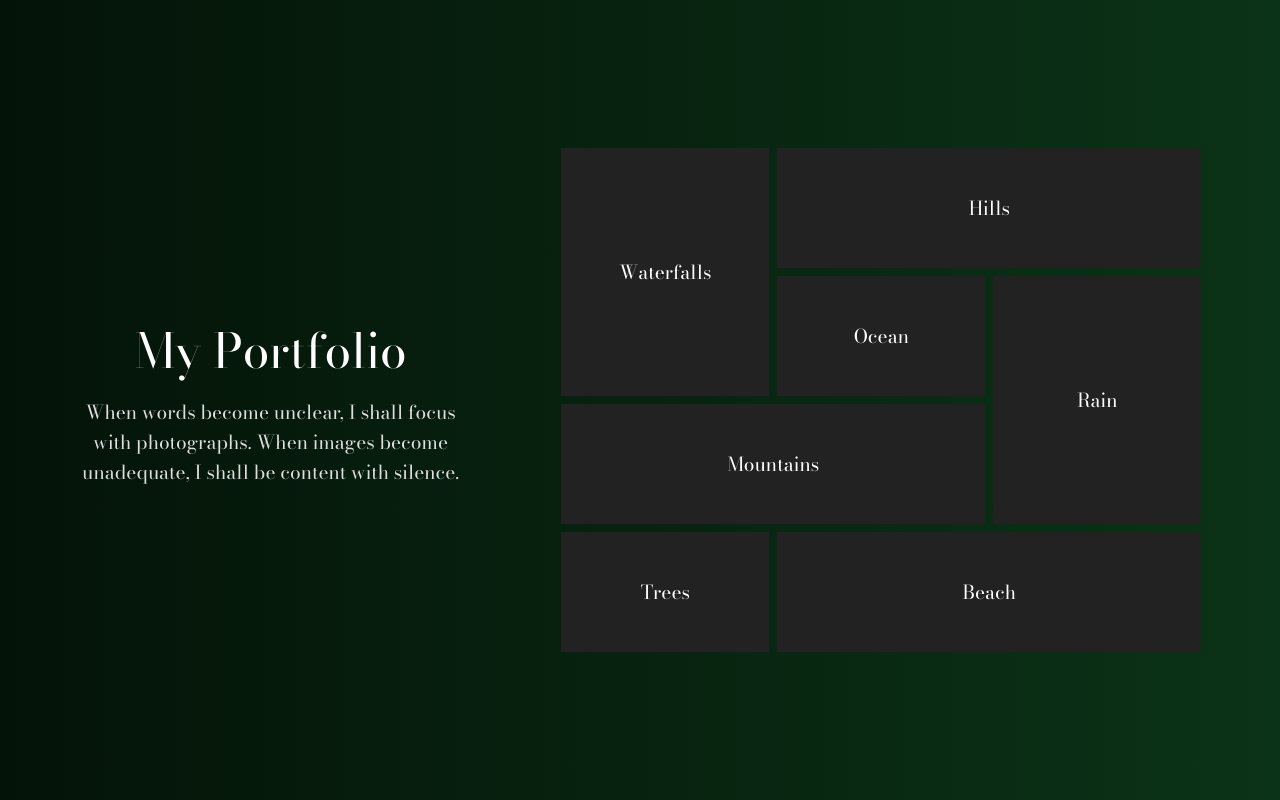
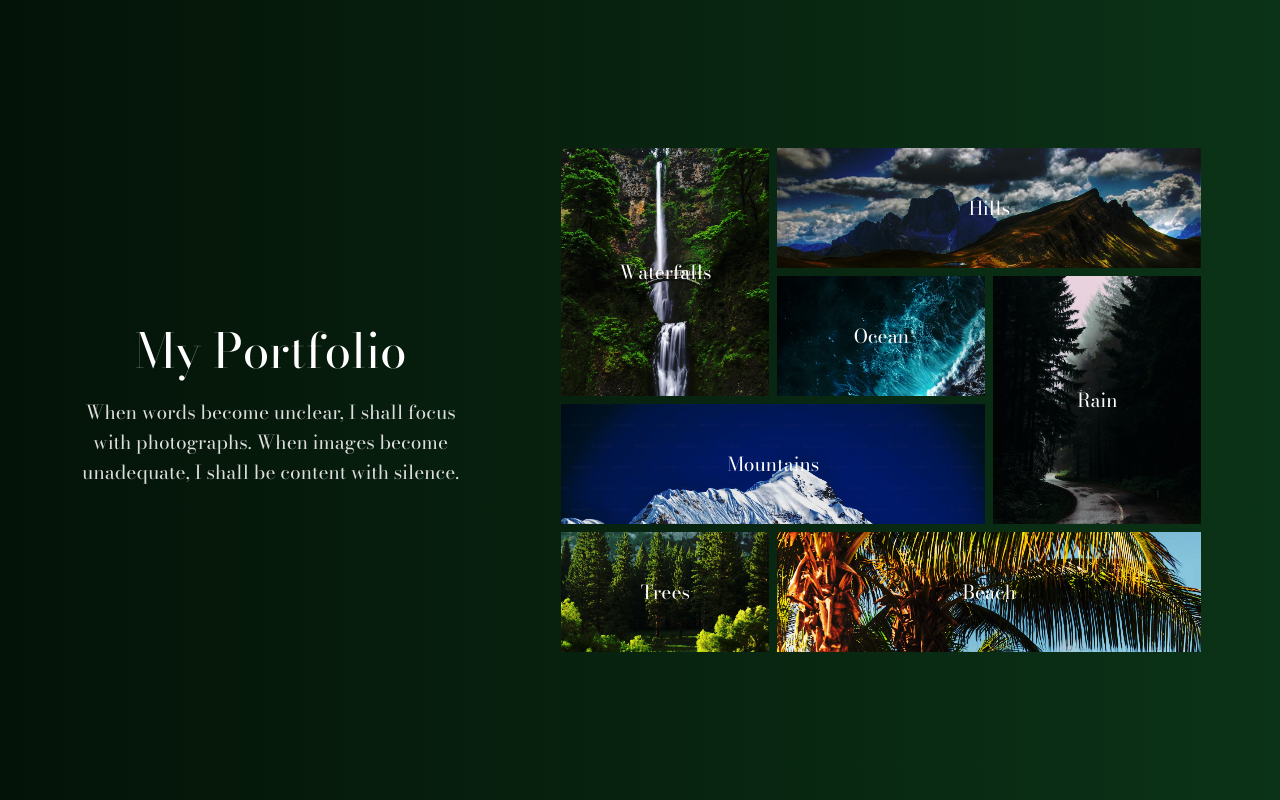
Before and after one commit to uvaisansari/gridportfolio, a plain HTML site: page index.html in a window 1280 px wide. Drawn offline with nearby package versions, Linux system fonts and the light colour scheme.

Commit message:
Update index.html

```diff
--- a/index.html
+++ b/index.html
@@ -15,13 +15,13 @@
             </p>
         </div>
         <div class="gallery">
-            <div class="box row-2" id="box-1" style="background-image: url(./images/waterfall.avif);">Waterfalls</div>
-            <div class="box col-2" style="background-image: url(./images/Hills.jpeg);">Hills</div>
-            <div class="box" style="background-image: url(./images/ocean.avif);">Ocean</div>
-            <div class="box row-2" style="background-image: url(./images/rain.avif);">Rain</div>
-            <div class="box col-2" style="background-image: url(./images/mountains.avif);">Mountains</div>
-            <div class="box" style="background-image: url(./images/trees.avif);">Trees</div>
-            <div class="box col-2" style="background-image: url(./images/beach.avif);">Beach</div>
+            <div class="box row-2" id="box-1" style="background-image: url(waterfall.avif);">Waterfalls</div>
+            <div class="box col-2" style="background-image: url(Hills.jpeg);">Hills</div>
+            <div class="box" style="background-image: url(ocean.avif);">Ocean</div>
+            <div class="box row-2" style="background-image: url(rain.avif);">Rain</div>
+            <div class="box col-2" style="background-image: url(mountains.avif);">Mountains</div>
+            <div class="box" style="background-image: url(trees.avif);">Trees</div>
+            <div class="box col-2" style="background-image: url(beach.avif);">Beach</div>
         </div>
     </div>
 </body>
```
